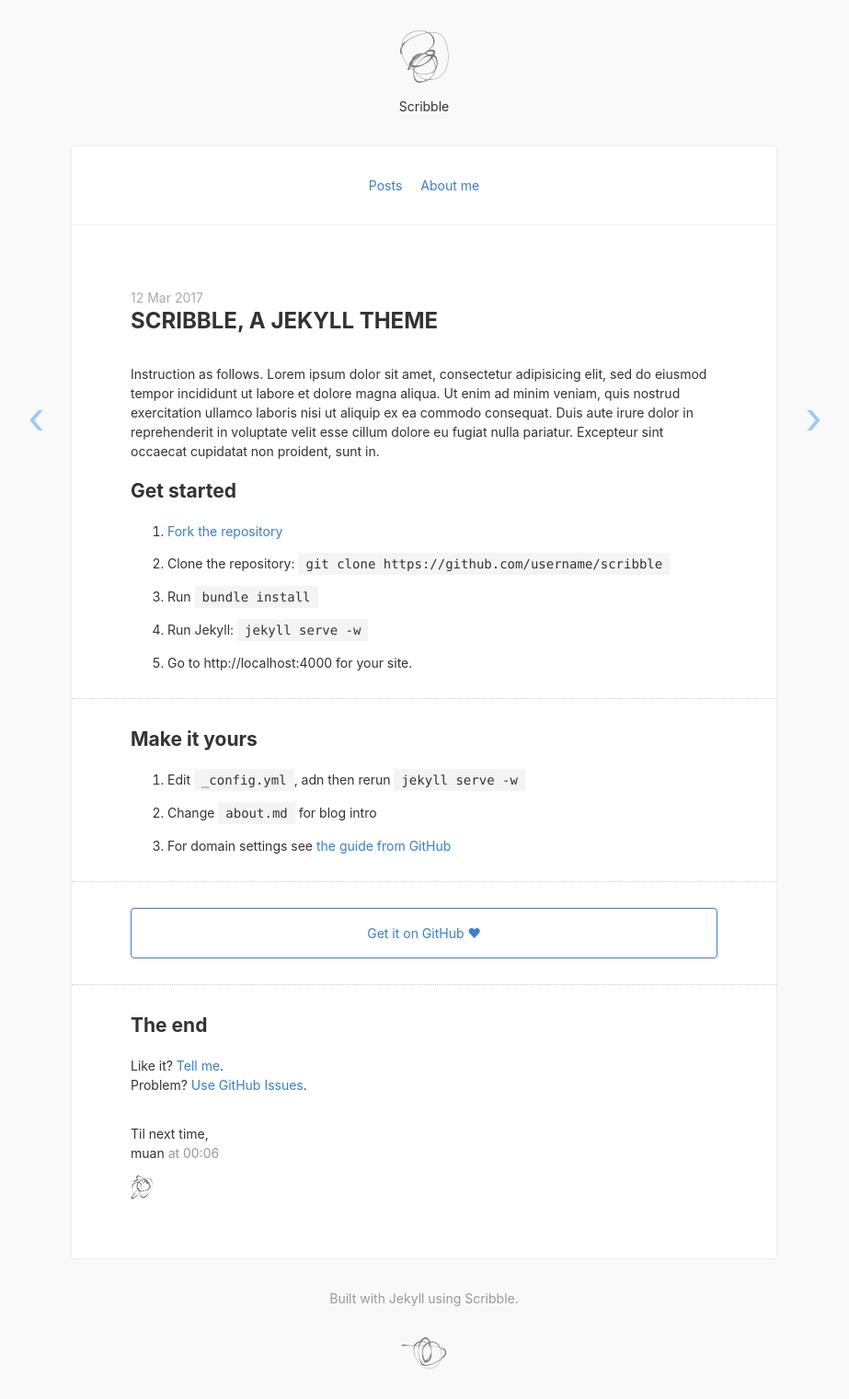
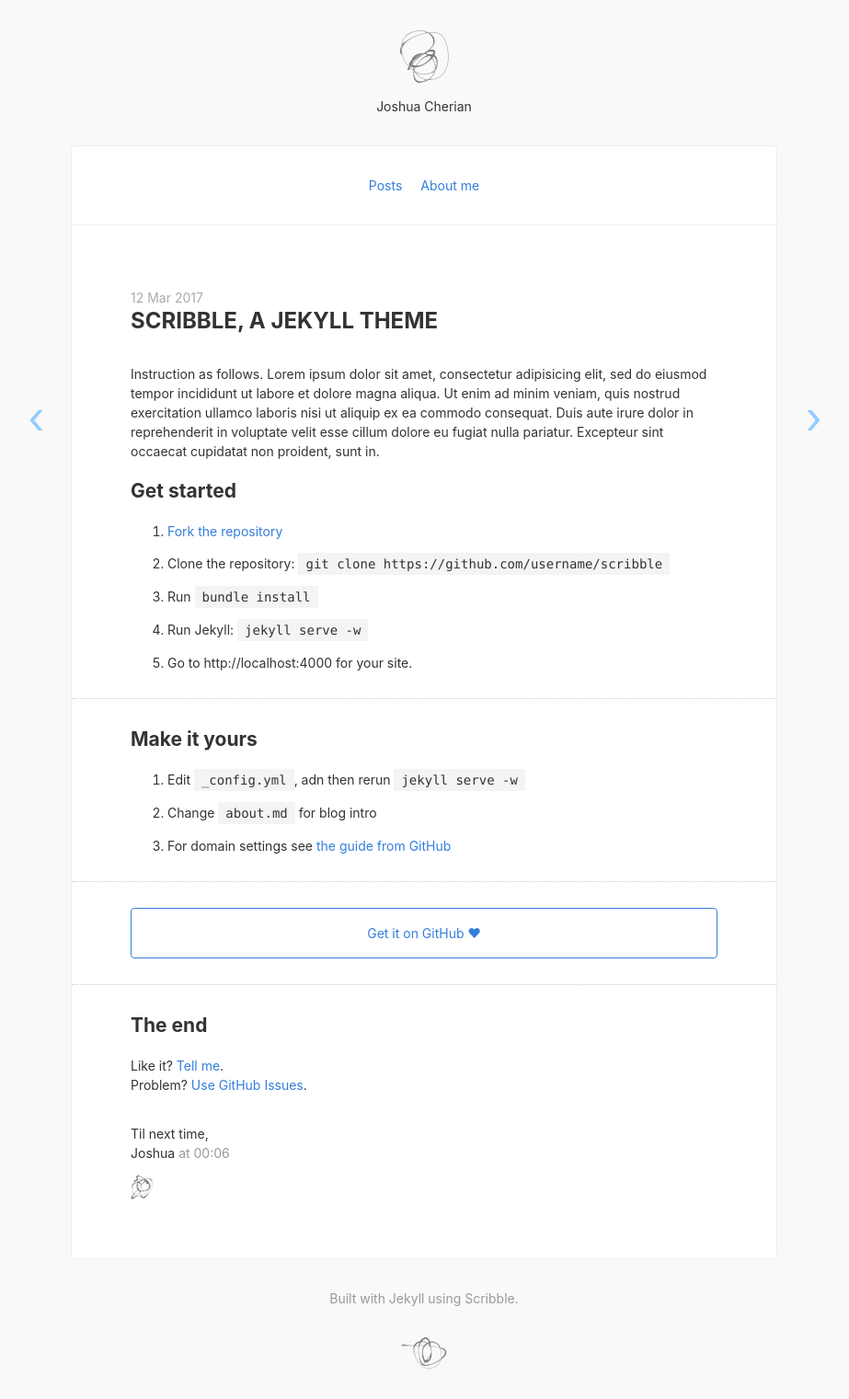
Before and after one commit to joshuacherian/joshuacherian.github.io, a Jekyll site: the page built from _posts/2017-03-12-scribble-the-jekyll-theme.md, in a window 1280 px wide. Shown: the whole page at 92% size, without its empty margins (179-1102 px from the left). Built offline with Jekyll 4.4.1, drawn with Linux system fonts in a browser that asks for light colours; nearby versions of some CDN libraries.

Commit message:
First post...maybe?

```diff
--- a/_config.yml
+++ b/_config.yml
@@ -1,8 +1,8 @@
 # ----------- CONFIGURABLE START -----------
-title:            "Scribble"
-description:      "Such theme, very cool."
-url:              http://scribble.muan.co # Site url, without a slash at the end.
-signoff:          "muan" # Your name
+title:            "Joshua Cherian"
+description:      "A place for things."
+url:              http://joshuacherian.github.io # Site url, without a slash at the end.
+signoff:          "Joshua" # Your name
 facebook_appid:   # APP ID for like button, remove from /_includes/share.html if unwanted.
 google_analytics: # Set tracking, remove from /javascripts/basic.js if unwanted.
 share:            false # Turn on twitter and facebook share buttons
```
Also changed, not shown: 1 other file.
